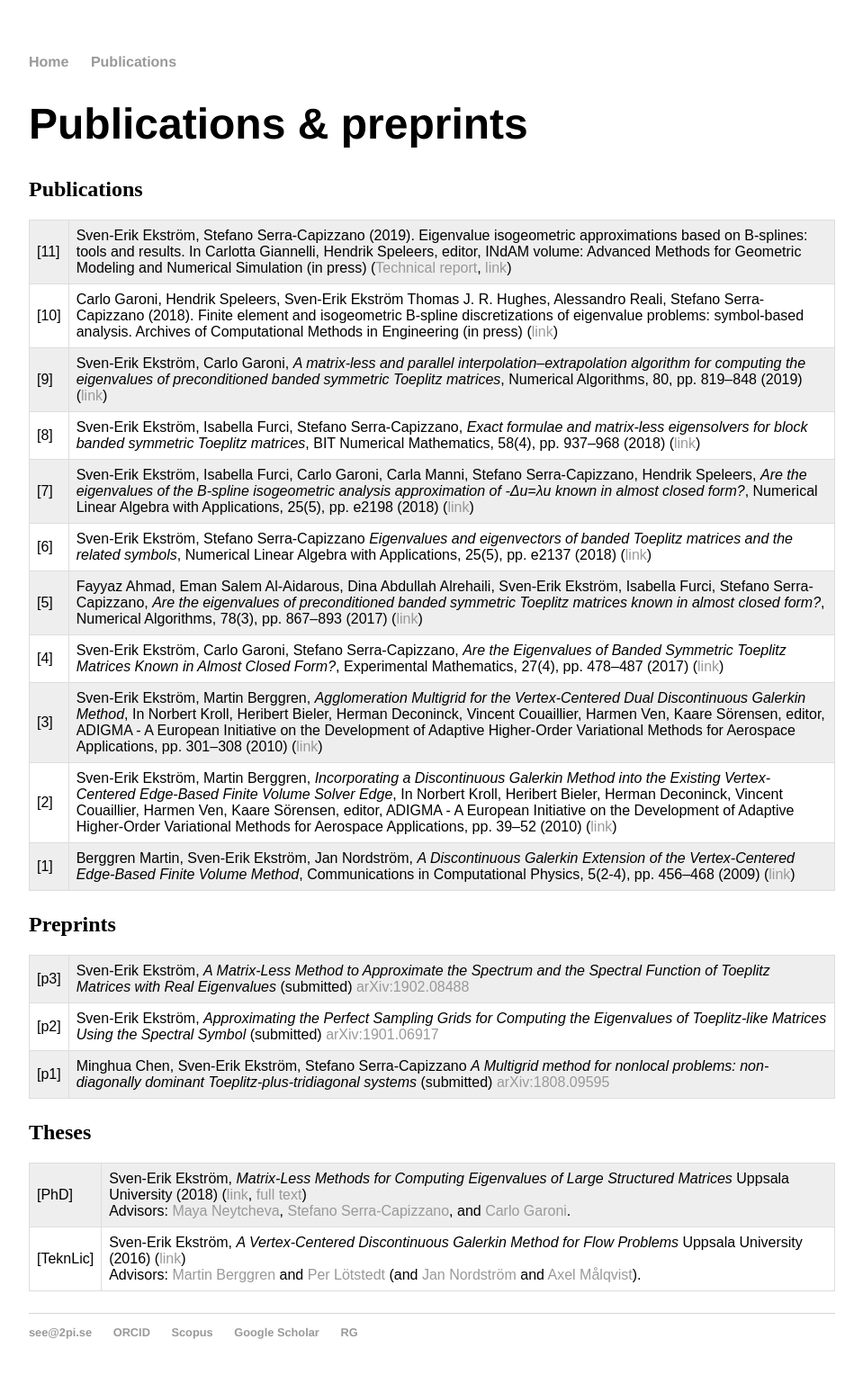
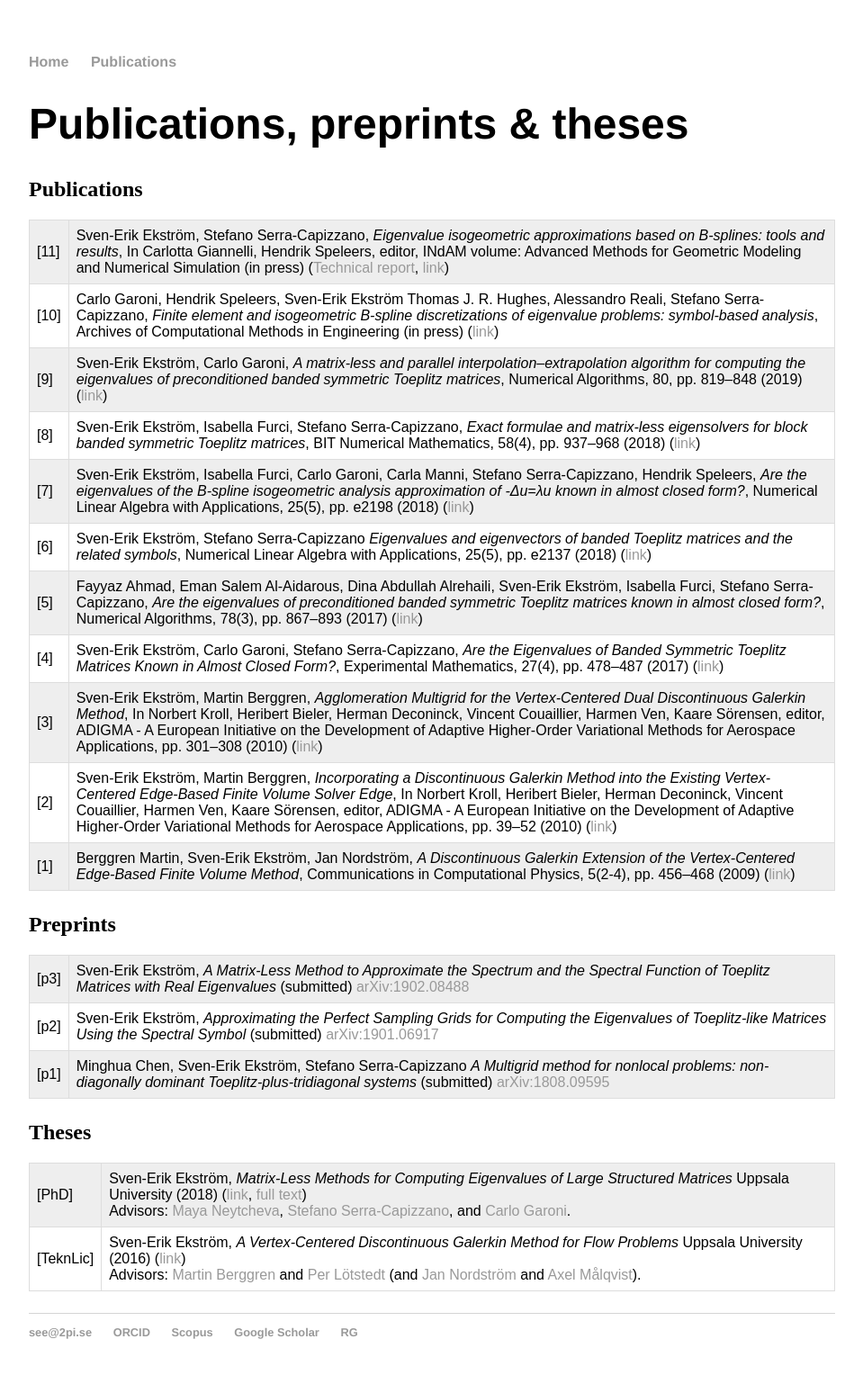
Before and after one commit to sverek/sverek.github.io, a Jekyll site: the page built from publications/index.html, in a window 1280 px wide. Shown: the whole page at 90% size, without its empty margins (160-1119 px from the left). Built offline with Jekyll 4.4.1, drawn with Linux system fonts in a browser that asks for light colours.

```diff
--- a/publications/index.html
+++ b/publications/index.html
@@ -21,19 +21,19 @@ tr:nth-child(odd) {
 </style>
 <div class="blurb">
 
-	<h1>Publications &amp; preprints</h1>
+	<h1>Publications, preprints &amp; theses</h1>
 	<p>
 		<h2>Publications</h2>
 		<table>
 		<tr>
   			<td>[11]</td>
-  			<td>Sven-Erik Ekström, Stefano Serra-Capizzano (2019). Eigenvalue isogeometric approximations based on B-splines: tools and results. In Carlotta Giannelli, Hendrik Speleers, editor, INdAM volume: Advanced Methods for Geometric Modeling and Numerical Simulation (in press) (<a href="https://www.it.uu.se/research/publications/reports/2018-012/">Technical report</a>, <a href="https://doi.org/10.1007/978-3-030-27331-6
+  			<td>Sven-Erik Ekström, Stefano Serra-Capizzano, <i> Eigenvalue isogeometric approximations based on B-splines: tools and results</i>, In Carlotta Giannelli, Hendrik Speleers, editor, INdAM volume: Advanced Methods for Geometric Modeling and Numerical Simulation (in press) (<a href="https://www.it.uu.se/research/publications/reports/2018-012/">Technical report</a>, <a href="https://doi.org/10.1007/978-3-030-27331-6
 ">link</a>)
   			</td>
   		</tr>
 		<tr>
   			<td>[10]</td>
-  			<td>Carlo Garoni, Hendrik Speleers, Sven-Erik Ekström Thomas J. R. Hughes, Alessandro Reali, Stefano Serra-Capizzano (2018). Finite element and isogeometric B-spline discretizations of eigenvalue problems: symbol-based analysis. Archives of Computational Methods in Engineering (in press) (<a href="https://doi.org/10.1007/s11831-018-9295-y">link</a>)
+  			<td>Carlo Garoni, Hendrik Speleers, Sven-Erik Ekström Thomas J. R. Hughes, Alessandro Reali, Stefano Serra-Capizzano,<i> Finite element and isogeometric B-spline discretizations of eigenvalue problems: symbol-based analysis</i>, Archives of Computational Methods in Engineering (in press) (<a href="https://doi.org/10.1007/s11831-018-9295-y">link</a>)
   			</td>
   		</tr>
 		<tr>
```
